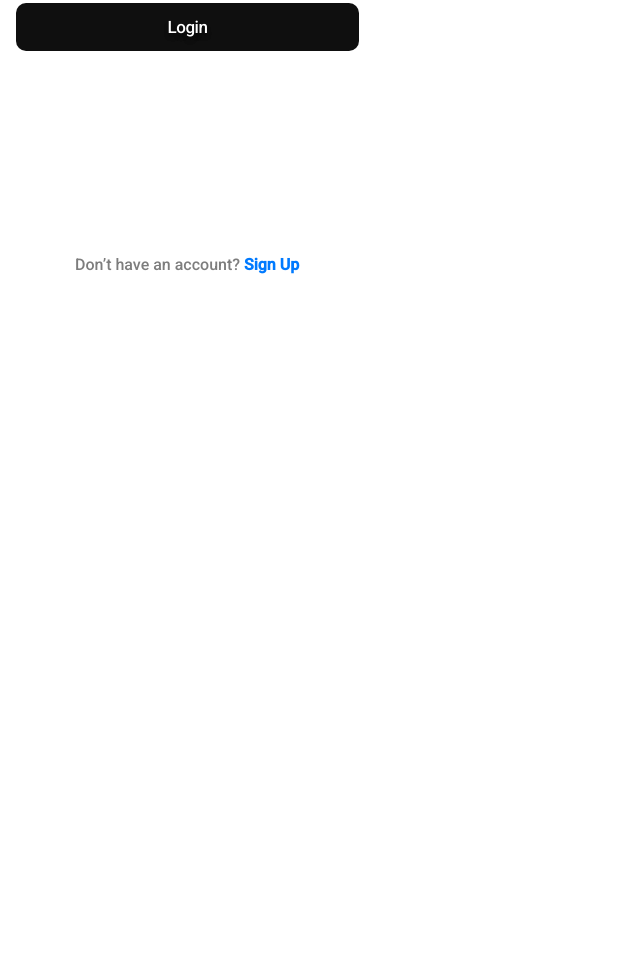
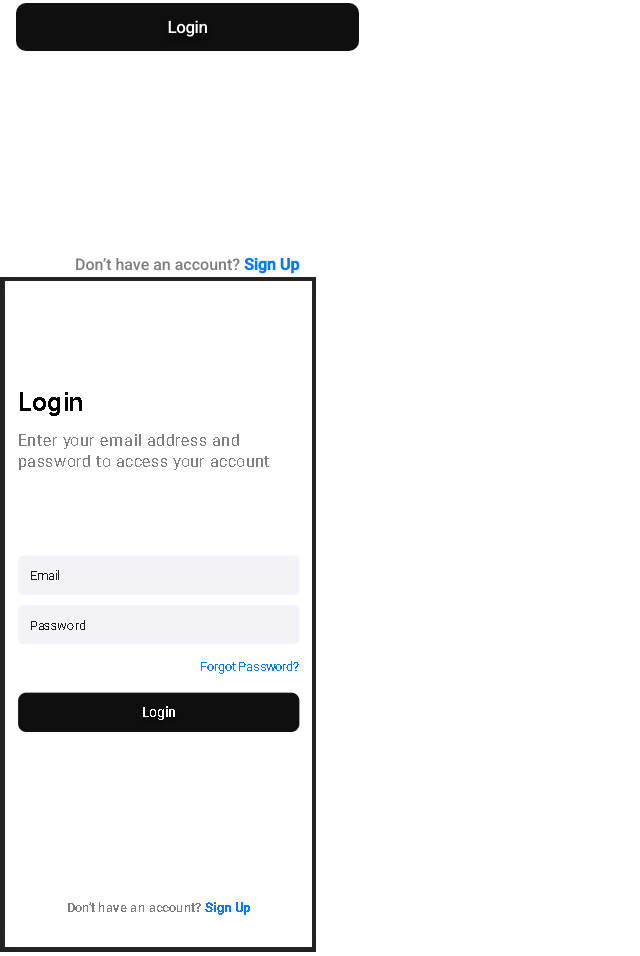
Before and after one commit to Marcoos1993/project-login, a plain HTML site: page index.html in a window 1280 px wide. Shown: the part 473-1429 px from the top of the page, without its empty margins (0-640 px from the left). Before the commit the page ends 800 px from the top, so only its background shows below. Drawn offline with Linux system fonts and the light colour scheme.

Commit message:
Photo in commit

```diff
--- a/index.html
+++ b/index.html
@@ -12,6 +12,7 @@
 <link rel="preconnect" href="https://fonts.gstatic.com" crossorigin>
 <link href="https://fonts.googleapis.com/css2?family=Roboto:wght@100&display=swap" rel="stylesheet">
     <link href="https://fonts.googleapis.com/css2?family=Roboto:wght@400;500&display=swap" rel="stylesheet">
+
     <title>App</title>
 </head>
 
@@ -33,3 +34,5 @@
 
 <!--
 margin: auto -->
+
+<img src="./assets/Sem título.png" alt="">
```
Also changed, not shown: 1 other file.
